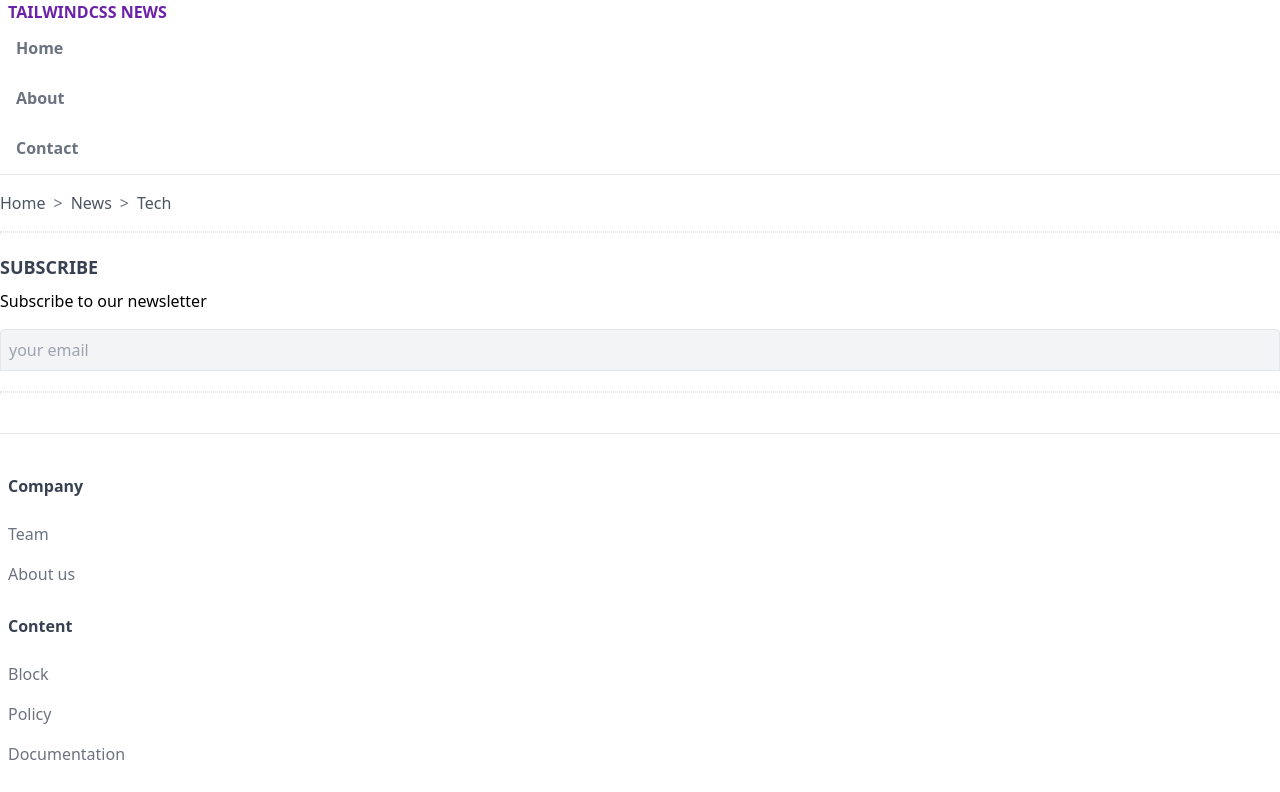
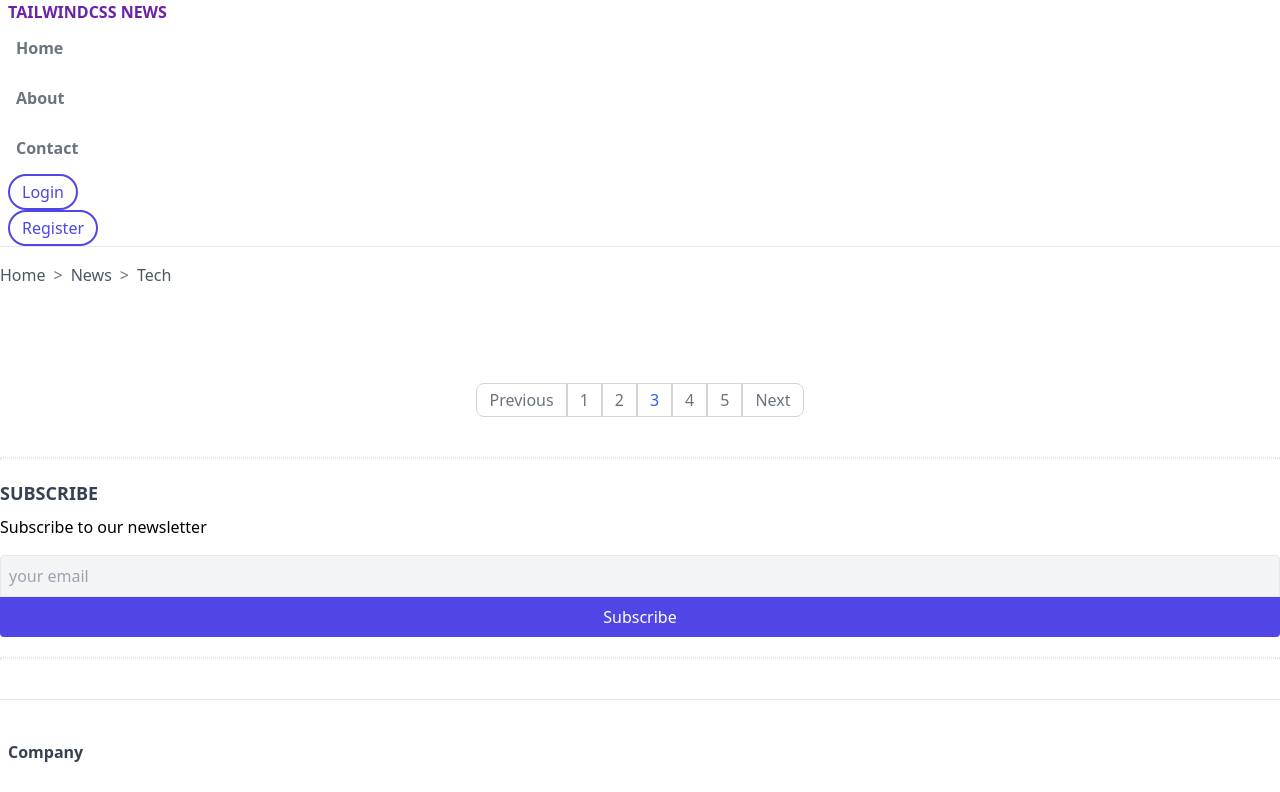
Before and after one commit to Hem1x/tailwindcss-news, a React (Create React App) app: page / in a window 1280 px wide. Shown: the top 792 px of the page. Built offline with nearby package versions, Linux system fonts and the light colour scheme.

Commit message:
Made a paginantion, login, register, subscribe

```diff
--- a/src/App.jsx
+++ b/src/App.jsx
@@ -11,6 +11,10 @@ const App = () => {
             <li><a className="inline-block py-3 px-2 border-b-2 border-transparent hover:text-purple-800 hover:border-purple-800" href="#">Home</a></li>
             <li><a className="inline-block py-3 px-2 border-b-2 border-transparent hover:text-purple-800 hover:border-purple-800" href="#">About</a></li>
             <li><a className="inline-block py-3 px-2 border-b-2 border-transparent hover:text-purple-800 hover:border-purple-800" href="#">Contact</a></li>
+          </ul>
+          <ul>
+            <li><button className='py-1 px-3 border-2 rounded-full border-indigo-600 text-indigo-600 hover:text-white hover:bg-indigo-800 focus:outline-none focus:ring focus:ring-violet-300'>Login</button></li>
+            <li><button className='py-1 px-3 border-2 rounded-full border-indigo-600 text-indigo-600 hover:text-white hover:bg-indigo-800 focus:outline-none focus:ring focus:ring-violet-300'>Register</button></li>
           </ul>
         </nav>
       </header>
@@ -27,6 +31,19 @@ const App = () => {
           </div>
         </div>
 
+        {/* pagination */}
+        <div className='mt-20 mb-10'>
+          <ul className='flex justify-center'>
+            <li><a className='inline-block py-1 px-3 border border-gray-300 text-gray-500 hover:bg-gray-100 hover:text-gray-700 rounded-l-lg' href="#">Previous</a></li>
+            <li><a className='inline-block py-1 px-3 border border-gray-300 text-gray-500 hover:bg-gray-100 hover:text-gray-700' href="#">1</a></li>
+            <li><a className='inline-block py-1 px-3 border border-gray-300 text-gray-500 hover:bg-gray-100 hover:text-gray-700' href="#">2</a></li>
+            <li><a className='inline-block py-1 px-3 border border-gray-300 text-blue-600 hover:bg-blue-100' href="#">3</a></li>
+            <li><a className='inline-block py-1 px-3 border border-gray-300 text-gray-500 hover:bg-gray-100 hover:text-gray-700' href="#">4</a></li>
+            <li><a className='inline-block py-1 px-3 border border-gray-300 text-gray-500 hover:bg-gray-100 hover:text-gray-700' href="#">5</a></li>
+            <li><a className='inline-block py-1 px-3 border border-gray-300 text-gray-500 hover:bg-gray-100 hover:text-gray-700 rounded-r-lg' href="#">Next</a></li>
+          </ul>
+        </div>
+
         {/* divider */}
         <div className="border border-dotted"></div>
 
@@ -35,6 +52,7 @@ const App = () => {
           <h5 className='font-bold text-lg uppercase text-gray-700 mb-2'>Subscribe</h5>
           <p className='text-gray-7600 mb-4'>Subscribe to our newsletter</p>
           <input placeholder='your email' type="email" className='text-gray-700 bg-gray-100 p-2 w-full border rounded-t hover:border-gray-900'/>
+          <button className='px-4 py-2 bg-indigo-600 text-white rounded-b w-full hover:bg-indigo-800'>Subscribe</button>
         </div>
 
         {/* divider */}
```
